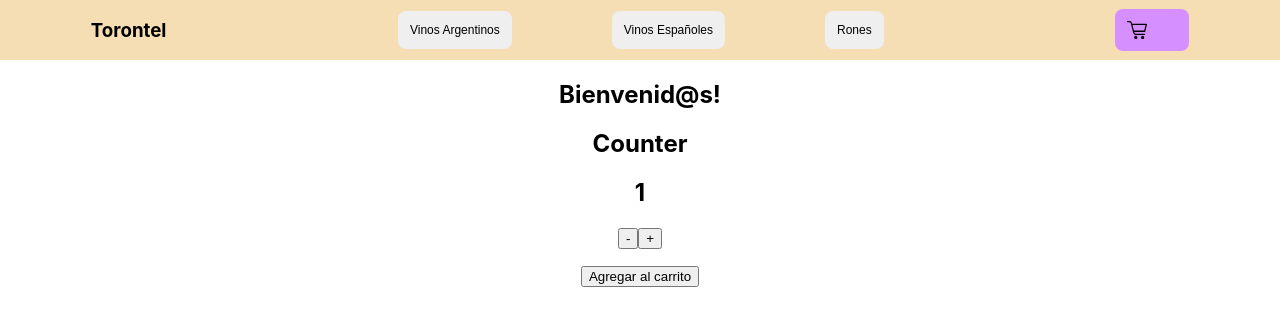
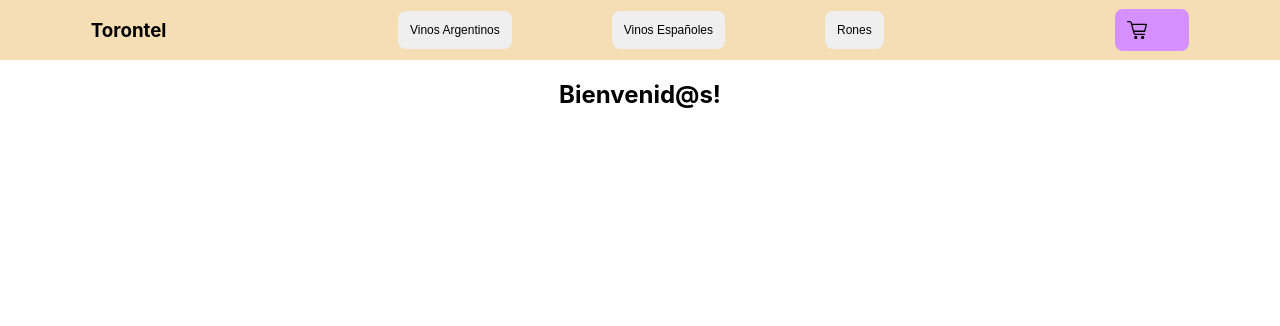
Before and after one commit to julioorihuela/torontel-orihuela, a React (Create React App) app: page / in a window 1280 px wide. Shown: the top 326 px of the page. Built offline with nearby package versions, Linux system fonts and the light colour scheme.

Commit message:
avance desafio5

```diff
--- a/src/App.js
+++ b/src/App.js
@@ -1,7 +1,7 @@
 import './App.css';
 import NavBar from './components/Navbar/NavBar';
 import ItemListContainer from './components/ItemListContainer/ItemListContainer';
-import ItemCount from './components/ItemCount/ItemCount';
+
 
 function App() {
   return (
@@ -9,9 +9,7 @@ function App() {
       <div>
         <NavBar title='Torontel' />
       </div>
-
       <ItemListContainer greeting="Bienvenid@s!" />
-      <ItemCount />
     </div>
   );
 }
```
Also changed, not shown: src/components/ItemDetail/ItemDetail.js (added), src/components/ItemDetailContainer/ItelDetailContainer.js (added), src/components/ItemList/ItemList.js (added).
